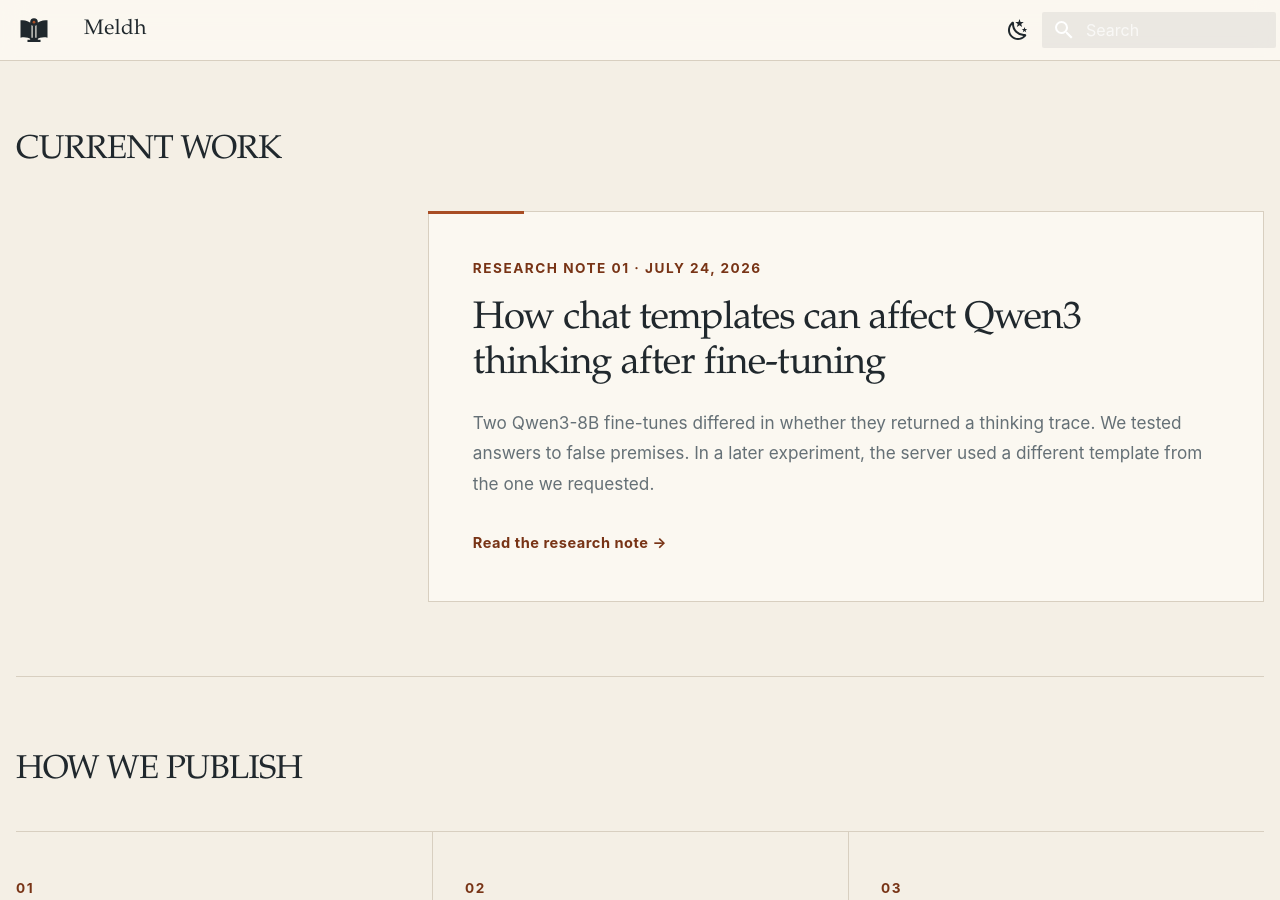
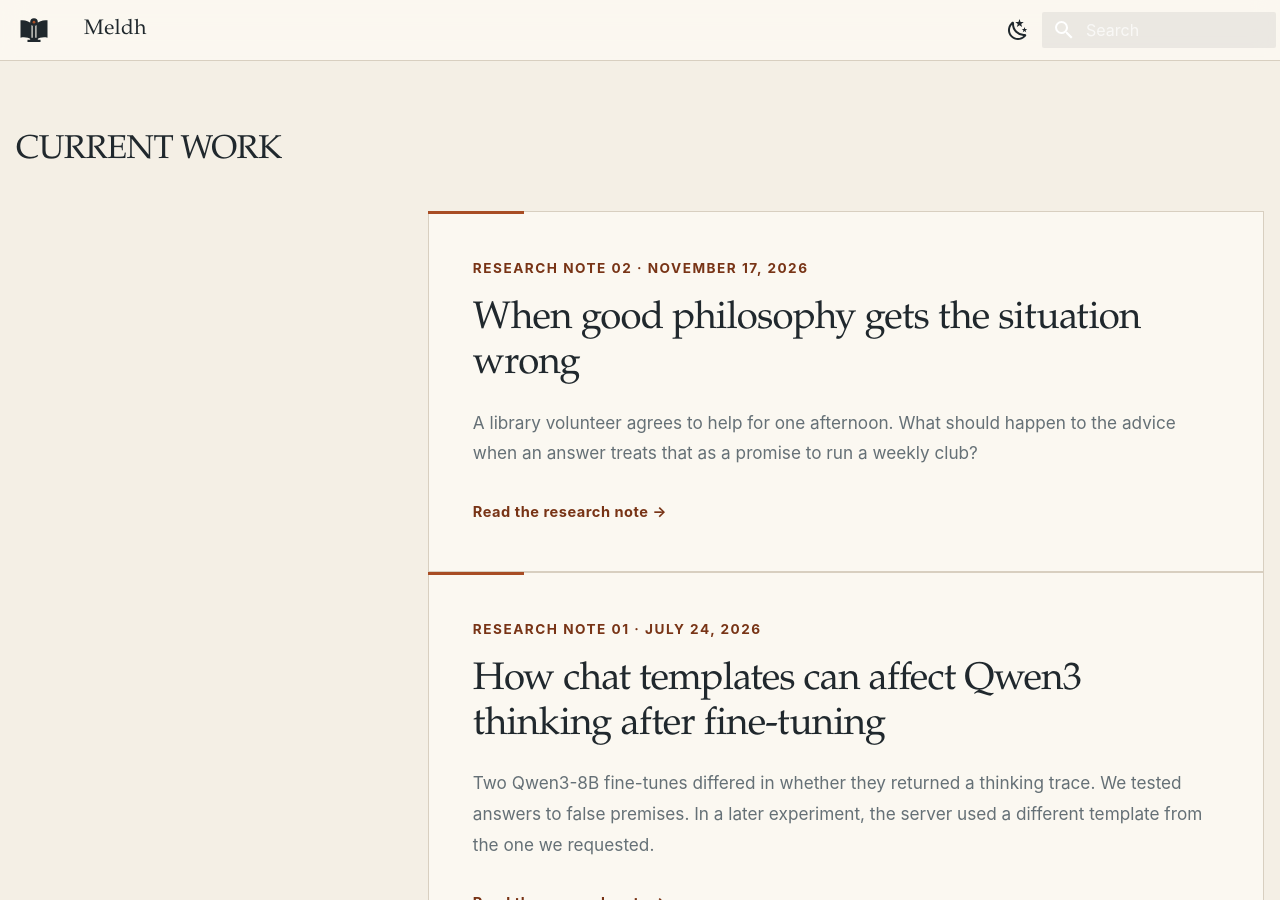
Before and after one commit to Meldh-LLC/meldh-com, an MkDocs documentation site: the page built from docs/index.md, in a window 1280 px wide and 900 px high, scrolled down 640 px. Built offline with MkDocs 1.6.1 and Material for MkDocs 9.7.7, drawn with Linux system fonts in a browser that asks for light colours.

Commit message:
Publish When good philosophy gets the situation wrong

```diff
--- a/docs/index.md
+++ b/docs/index.md
@@ -15,6 +15,12 @@ hide:
   <div class="meldh-section-heading">
     <h2 id="current-work" class="meldh-eyebrow">Current work</h2>
   </div>
+  <article class="meldh-feature">
+    <div class="meldh-feature-meta">Research note 02 · November 17, 2026</div>
+    <h3><a href="writing/when-good-philosophy-gets-the-situation-wrong/">When good philosophy gets the situation wrong</a></h3>
+    <p>A library volunteer agrees to help for one afternoon. What should happen to the advice when an answer treats that as a promise to run a weekly club?</p>
+    <a class="meldh-text-link" href="writing/when-good-philosophy-gets-the-situation-wrong/">Read the research note <span aria-hidden="true">→</span></a>
+  </article>
   <article class="meldh-feature">
     <div class="meldh-feature-meta">Research note 01 · July 24, 2026</div>
     <h3><a href="writing/qwen3-template-thinking/">How chat templates can affect Qwen3 thinking after fine-tuning</a></h3>
```
Also changed, not shown: docs/research/index.md (+6 -0 lines), docs/writing/when-good-philosophy-gets-the-situation-wrong.md (added, +55 -0 lines), overrides/main.html (+8 -7 lines).
